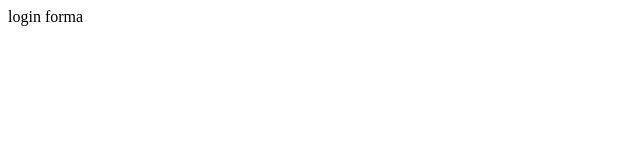
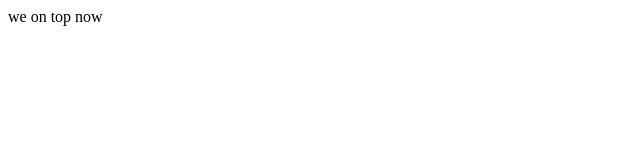
Before and after one commit to peshoFT/myappsample, a plain HTML site: page index.html in a window 1280 px wide. Shown: the full height of the page, 0-640 px from the left. Drawn offline with Linux system fonts and the light colour scheme.

Commit message:
Update index.html

```diff
--- a/index.html
+++ b/index.html
@@ -6,6 +6,7 @@
     <title>Documfenft</title>
   </head>
   <body>
-    login forma
+    we on top now
+
   </body>
 </html>
```
